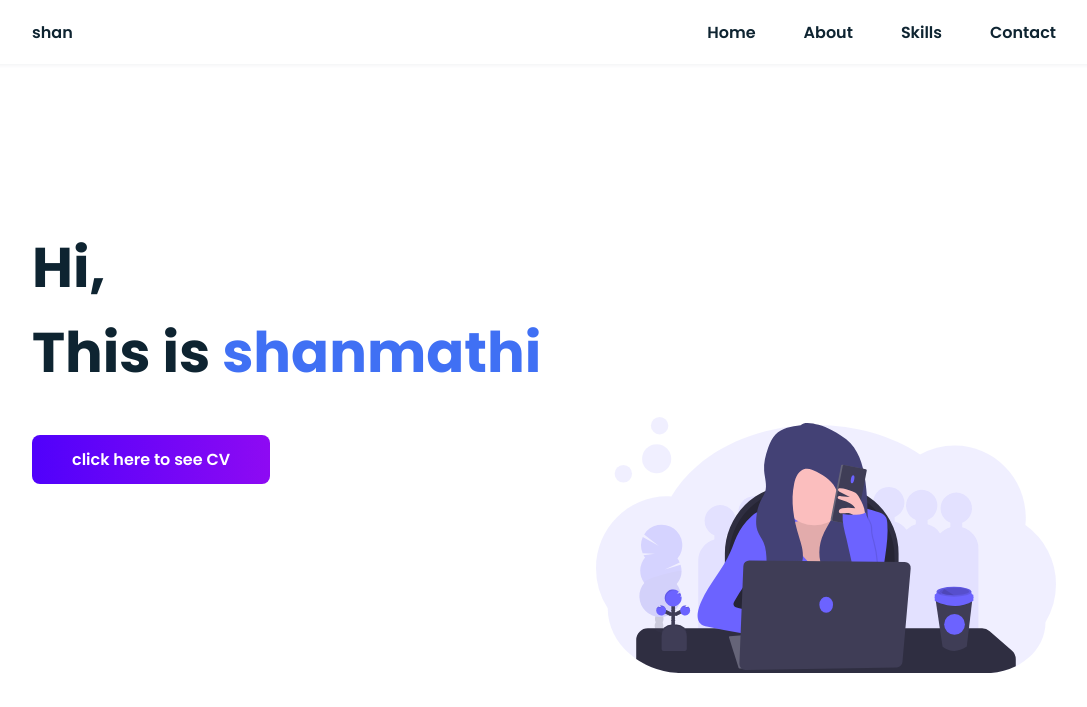
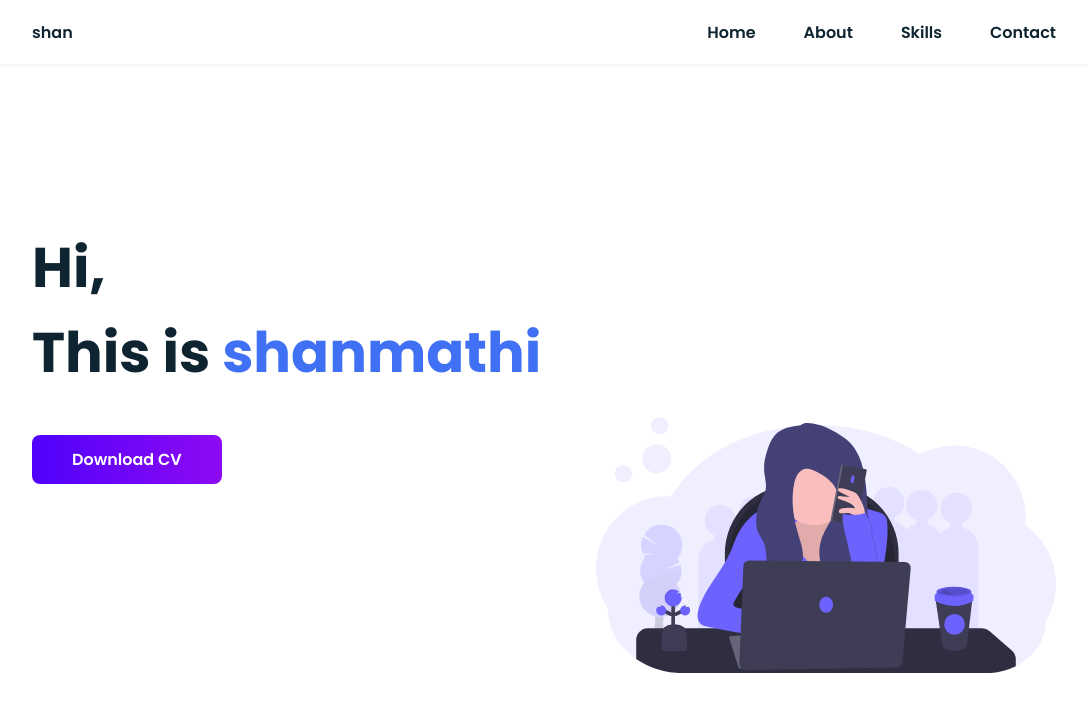
Before and after one commit to JLshanmathi/shanportfolio, a plain HTML site: page index.html in a window 1280 px wide. Shown: the top 707 px of the page, without its empty margins (96-1183 px from the left). Drawn offline with nearby package versions, Linux system fonts and the light colour scheme; files that its build step writes are made by us from their sources; files whose address does not match are found by name.

Commit message:
changes done

```diff
--- a/index.html
+++ b/index.html
@@ -56,7 +56,7 @@
             Hi, <br />This is <span class="home_title-color">shanmathi</span
             ><br />
           </h1>
-          <a href="https://shanmathiresume.vercel.app/" class="button"> click here to see CV</a>
+          <a href="file:///C:/Users/USER/Downloads/Beige%20Bold%20Graphic%20Designer%20CV%20Resume%20(1).pdf" class="button"> Download CV</a>
         </div>
 
         <div class="home_social">
```
